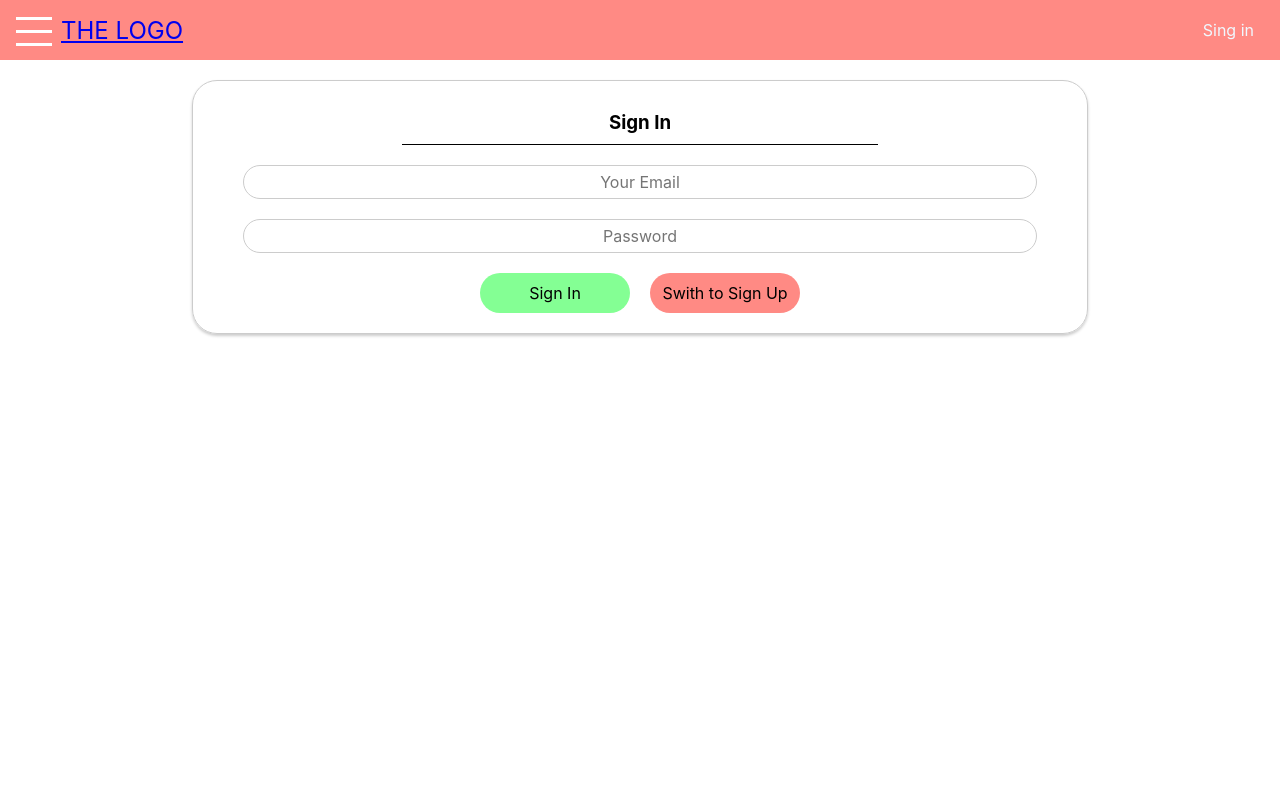
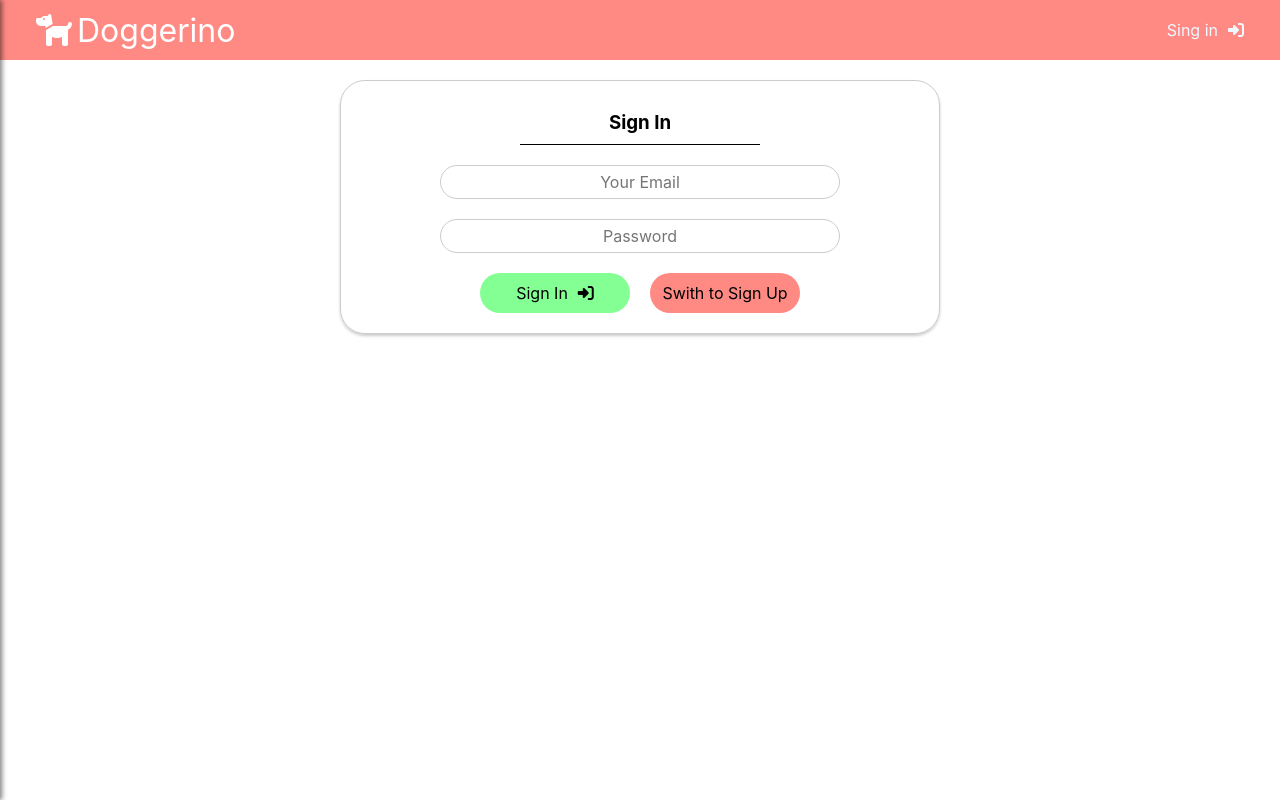
Before and after one commit to SilvioMollov/Doggerino, a React (Create React App) app: page /auth in a window 1280 px wide. Built offline with nearby package versions, Linux system fonts and the light colour scheme.

Commit message:
NavBar UI finished

```diff
--- a/public/index.html
+++ b/public/index.html
@@ -15,6 +15,7 @@
       user's mobile device or desktop. See https://developers.google.com/web/fundamentals/web-app-manifest/
     -->
     <link rel="manifest" href="%PUBLIC_URL%/manifest.json" />
+    <script src="https://kit.fontawesome.com/d61222db34.js" crossorigin="anonymous"></script>
     <!--
       Notice the use of %PUBLIC_URL% in the tags above.
       It will be replaced with the URL of the `public` folder during the build.
--- a/src/App.js
+++ b/src/App.js
@@ -78,9 +78,6 @@ class App extends Component {
       >
         <div className="App">
           <Router>
-            {/* <NavigationItems /> */}
-            {/* {routes} */}
-            {/* <Toolbar></Toolbar> */}
             <Layout>{routes}</Layout>
             <Route path="/auth" component={Auth} />
           </Router>
--- a/src/components/Body/Auth/Auth.css
+++ b/src/components/Body/Auth/Auth.css
@@ -1,15 +1,18 @@
 .Auth {
-  margin: 20px 15%;
+  margin: 20px auto;
   text-align: center;
   box-shadow: 0 2px 3px #ccc;
   border: 1px solid #ccc;
   padding: 10px;
   box-sizing: border-box;
   border-radius: 25px;
+  max-width: 600px;
 }
 
 .Auth-Form {
-  padding: 0 5vh
+  padding: 0 5vh;
+  max-width: 400px;
+  margin: auto;
 }
 
 .Auth-Input-Invalid {
@@ -67,7 +70,9 @@
   border-radius: 25px;
 }
 
-
+.Auth-Button-Confirm i {
+  padding-left: 10px;
+}
 
 @media (max-width: 600px) {
   .Auth {
--- a/src/components/Body/Auth/Auth.js
+++ b/src/components/Body/Auth/Auth.js
@@ -272,14 +272,19 @@ class Auth extends Component {
         {err}
         {form}
         <div>
-          <button className="Auth-Button-Confirm" onClick={this.onSubmitHandler}>
+          <button
+            className="Auth-Button-Confirm"
+            onClick={this.onSubmitHandler}
+          >
             {this.props.isSignUp ? "Sign Up" : "Sign In"}
+            {this.props.isSignUp ? (
+              <i className="fas fa-user-plus"></i>
+            ) : (
+              <i className="fas fa-sign-in-alt"></i>
+            )}
           </button>
 
-          <button
-            className="Auth-Button"
-            onClick={this.onSwithToSignInHandler}
-          >
+          <button className="Auth-Button" onClick={this.onSwithToSignInHandler}>
             Swith to {this.props.isSignUp ? "Sign In" : "Sign Up"}
           </button>
         </div>
--- a/src/components/Navigation/NavigationItems.css
+++ b/src/components/Navigation/NavigationItems.css
@@ -9,8 +9,18 @@
 
 .NavLinks {
   color: aliceblue;
-  padding: 0 10px;
+  padding: 10px;
   text-decoration: none;
+}
+
+.NavLinks i {
+  padding: 10px;
+}
+
+@media (max-width: 599px) {
+  .NavigationItems {
+    display: none;
+  }
 }
 
 /* .NavigationItems {
--- a/src/components/Navigation/NavigationItems.js
+++ b/src/components/Navigation/NavigationItems.js
@@ -15,8 +15,13 @@ class navigationItems extends Component {
       if (userData.isAdmin) {
         userRoutes = (
           <li>
-            <NavLink to="/logout" className="NavLinks">
+            <NavLink
+              to="/logout"
+              className="NavLinks"
+              onClick={this.props.onClick}
+            >
               Logout
+              <i className="fas fa-sign-out-alt"></i>
             </NavLink>
           </li>
         );
@@ -24,18 +29,33 @@ class navigationItems extends Component {
         userRoutes = (
           <>
             <li>
-              <NavLink to="/match" className="NavLinks">
+              <NavLink
+                to="/match"
+                className="NavLinks"
+                onClick={this.props.onClick}
+              >
                 Matches
+                <i className="fas fa-users"></i>
               </NavLink>
             </li>
             <li>
-              <NavLink to="/matched" className="NavLinks">
+              <NavLink
+                to="/matched"
+                className="NavLinks"
+                onClick={this.props.onClick}
+              >
                 Matched
+                <i className="fas fa-heart"></i>
               </NavLink>
             </li>
             <li>
-              <NavLink to="/logout" className="NavLinks">
+              <NavLink
+                to="/logout"
+                className="NavLinks"
+                onClick={this.props.onClick}
+              >
                 Logout
+                <i className="fas fa-sign-out-alt"></i>
               </NavLink>
             </li>
           </>
@@ -43,8 +63,9 @@ class navigationItems extends Component {
       }
     } else {
       userRoutes = (
-        <NavLink to="/auth" className="NavLinks">
+        <NavLink to="/auth" className="NavLinks" onClick={this.props.onClick}>
           {!isSignUp ? "Sing in" : "Sing Up"}
+          <i className="fas fa-sign-in-alt"></i>
         </NavLink>
       );
     }
--- a/src/components/Navigation/SideDrawer/DrawerToggle/DrawerToggle.css
+++ b/src/components/Navigation/SideDrawer/DrawerToggle/DrawerToggle.css
@@ -12,8 +12,8 @@
   background-color: white;
 }
 
-/* @media (min-width: 500px) {
+@media (min-width: 599px) {
   .DrawerToggle {
     display: none;
   }
-} */
+}
--- a/src/components/Navigation/SideDrawer/SideDrawer.css
+++ b/src/components/Navigation/SideDrawer/SideDrawer.css
@@ -6,7 +6,12 @@
   top: 0;
   left: 0;
   z-index: 200;
-  max-width: 400px;
+  transform: translateX(-100%);
+  min-width: 200px;
+}
+
+.SideDrawer.Open {
+  transform: translateX(0);
 }
 
 .SideDrawer ul {
@@ -15,9 +20,15 @@
   flex-direction: column;
 }
 
+.SideDrawer li {
+  padding: 10px;
+  margin: 10px;
+}
+
 .SideDrawer a {
   text-decoration: none;
   color: #ff8a84;
+  padding: 0;
 }
 
 /* @media (min-width: 500px) {
--- a/src/components/Navigation/SideDrawer/SideDrawer.js
+++ b/src/components/Navigation/SideDrawer/SideDrawer.js
@@ -2,12 +2,17 @@ import React from "react";
 import NavigationItems from "../NavigationItems";
 import "./SideDrawer.css";
 
+const sideDrawer = (props) => {
+  let drawerClasses = "SideDrawer";
 
-const sideDrawer = (props) => {
+  if (props.isOpen) {
+    drawerClasses = "SideDrawer Open";
+  }
+
   return (
     <>
-      <nav className={"SideDrawer"}>
-        <NavigationItems isAuthenticated={props.isAuth} />
+      <nav className={drawerClasses}>
+        <NavigationItems isAuthenticated={props.isAuth} onClick = {props.clicked} />
       </nav>
     </>
   );
--- a/src/components/Navigation/Toolbar/Toolbar.css
+++ b/src/components/Navigation/Toolbar/Toolbar.css
@@ -5,6 +5,18 @@
   width: 100%;
   background-color: #ff8a84;
   height: 60px;
+  z-index: 200;
+}
+
+.Toolbar-NavLinks {
+  color: white;
+  padding-left: 10px;
+  text-decoration: none;
+}
+
+.Toolbar-NavLinks i {
+    padding: 0 5px;
+    transform: rotateY(180deg)
 }
 
 .Toolbar-Navigation {
@@ -19,13 +31,14 @@
 }
 
 .Toolbar-Logo {
-  color: white;
+  color: aliceblue;
+  padding: 10px;
   text-decoration: none;
-  font-size: 1.5rem;
-  padding-left: 5px;
+  font-size: 2rem;
+  padding: 5px;
 }
 
-@media (max-width: 499px) {
+@media (max-width: 599px) {
   .DesktopOnly {
     display: none;
   }
--- a/src/components/Navigation/Toolbar/Toolbar.js
+++ b/src/components/Navigation/Toolbar/Toolbar.js
@@ -2,6 +2,7 @@ import React from "react";
 import "./Toolbar.css";
 import NavigationItems from "../NavigationItems";
 import DrawerToggle from ".././SideDrawer/DrawerToggle/DrawerToggle";
+import { NavLink } from "react-router-dom";
 
 const toolbar = (props) => {
   return (
@@ -12,7 +13,10 @@ const toolbar = (props) => {
         </div>
 
         <div className="Toolbar-Logo">
-          <a href="/">THE LOGO</a>
+          <NavLink to="/match" className="Toolbar-NavLinks">
+            <i className="fas fa-dog"></i>
+            Doggerino
+          </NavLink>
         </div>
         <div className="Toolbar-Spacer"></div>
         <NavigationItems isAuthenticated={props.isAuth} />
--- a/src/hoc/Layout/Layout.js
+++ b/src/hoc/Layout/Layout.js
@@ -12,37 +12,28 @@ class Layout extends Component {
 
   drawerCloseHandler = () => {
     this.setState({ showSideDrawer: false });
+    console.log(this.state.showSideDrawer);
   };
 
   drawerOpenHandler = () => {
-
     this.setState((prevState) => {
       return { showSideDrawer: !prevState.showSideDrawer };
     });
   };
 
   render() {
-    let sideDrawer;
-
-    if (this.state.showSideDrawer) {
-      sideDrawer = (
-        <>
-          <SideDrawer
-            //   isAuth={this.props.isAuth}
-            open={this.drawerOpenHandler}
-            closed={this.drawerCloseHandler}
-          />
-          <Backdrop show={this.state.showSideDrawer} clicked={this.drawerCloseHandler}></Backdrop>
-        </>
-      );
-    } else {
-      sideDrawer = null;
-    }
-
     return (
       <>
         <Toolbar drawerClickHandler={this.drawerOpenHandler} />
-        {sideDrawer}
+        <SideDrawer
+          //   isAuth={this.props.isAuth}
+          isOpen={this.state.showSideDrawer}
+          clicked={this.drawerCloseHandler}
+        />
+        <Backdrop
+          show={this.state.showSideDrawer}
+          clicked={this.drawerCloseHandler}
+        ></Backdrop>
 
         <main className={"Layout-Content"}>{this.props.children}</main>
       </>
```
